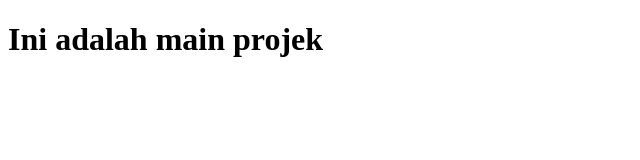
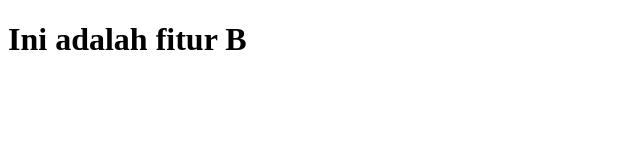
Before and after one commit to adamramadhn/penerapangit, a plain HTML site: page index.html in a window 1280 px wide. Shown: the whole page, without its empty margins (0-640 px from the left). Drawn offline with Linux system fonts and the light colour scheme.

Commit message:
tag h1 fitur B

```diff
--- a/index.html
+++ b/index.html
@@ -8,7 +8,7 @@
 </head>
 <body>
     <h1>
-        Ini adalah main projek
+        Ini adalah fitur B
     </h1>
 </body>
 </html>
```
